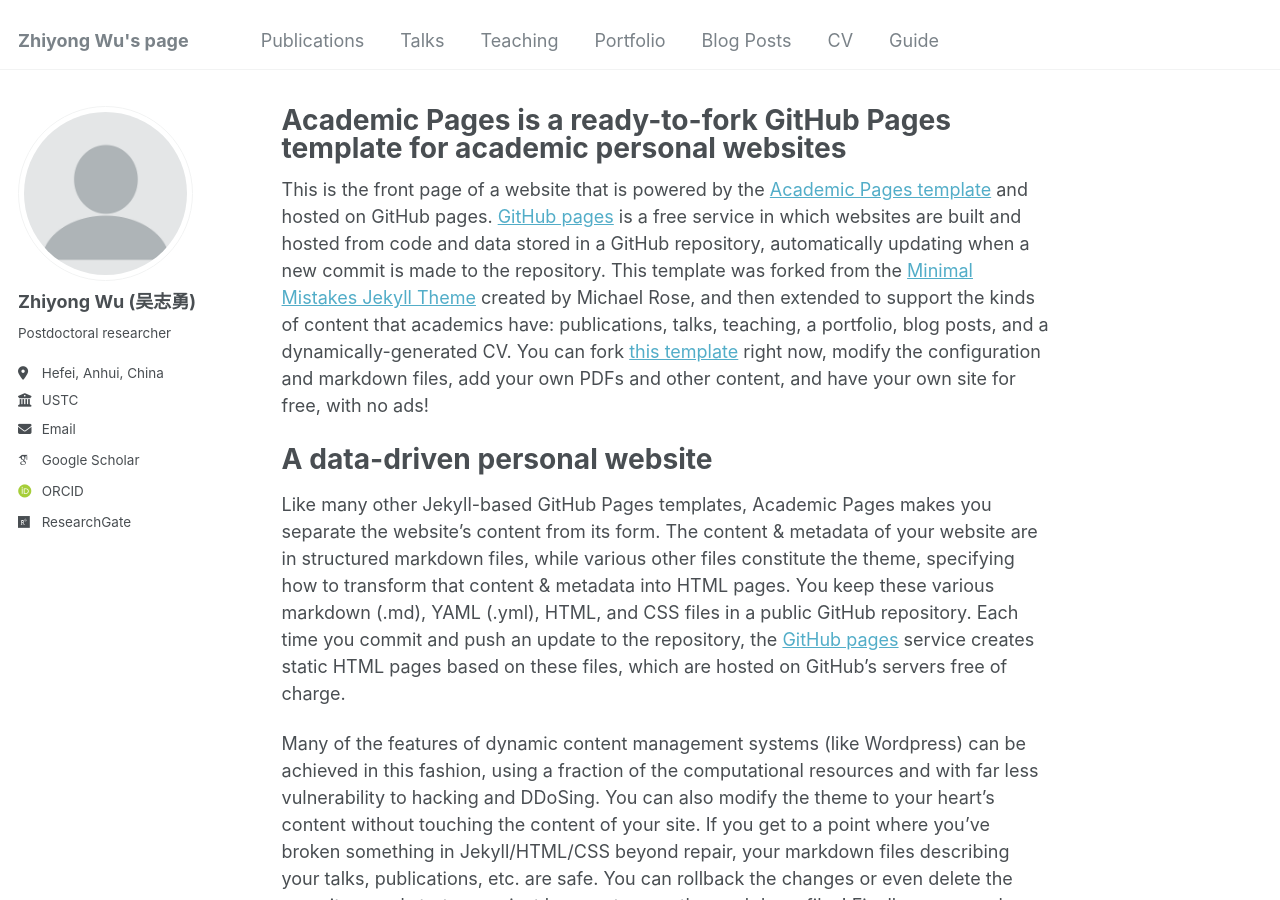
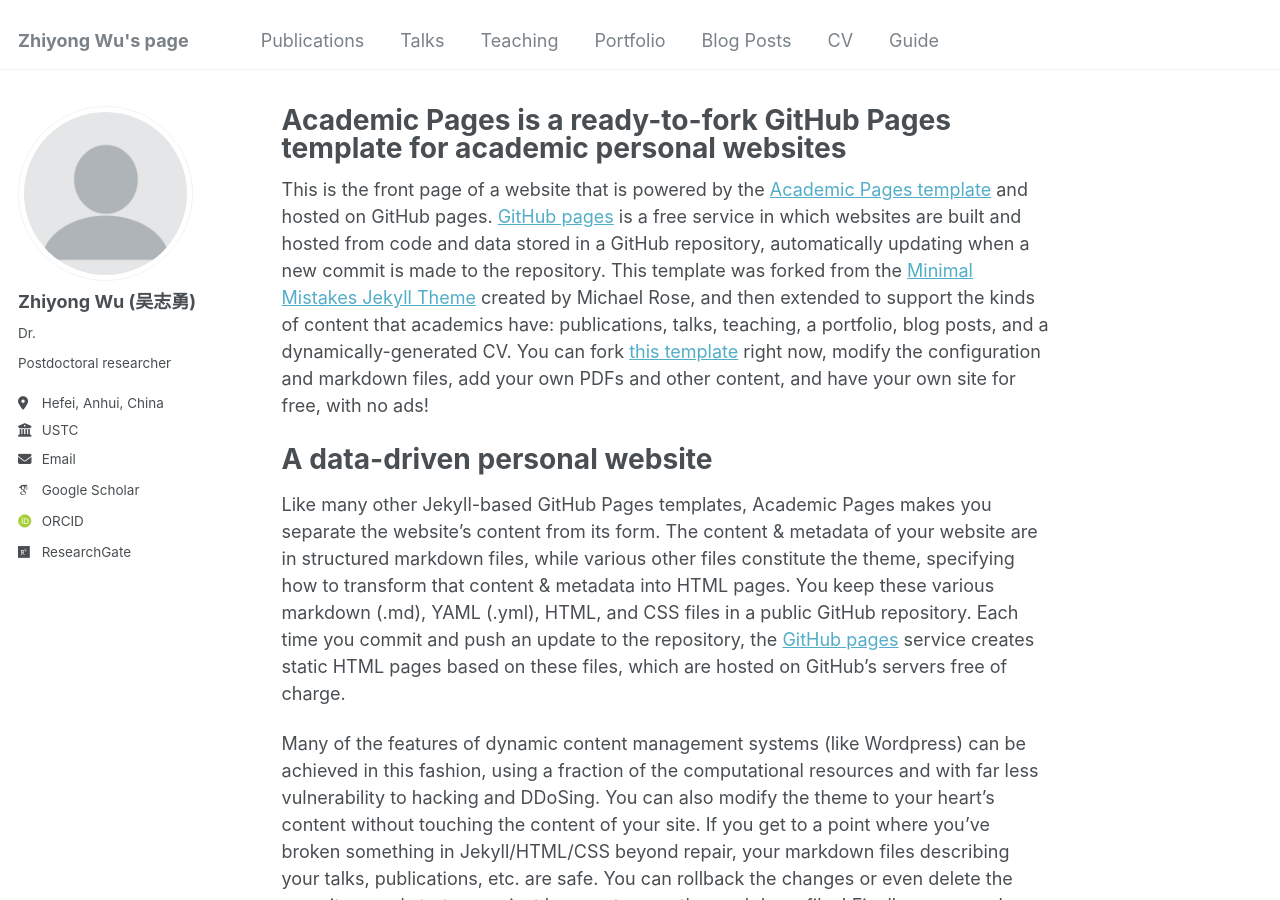
Before and after one commit to Z-Y-Wu/ZW-, a Jekyll site: the page built from _pages/about.md, in a window 1280 px wide and 900 px high. Built offline with Jekyll 4.4.1, drawn with Linux system fonts in a browser that asks for light colours; some web fonts are replaced.

```diff
--- a/_config.yml
+++ b/_config.yml
@@ -23,7 +23,7 @@ author:
   # Biographic information
   avatar           : "profile.png"
   name             : "Zhiyong Wu (吴志勇)"
-  pronouns         : # example: "she/her"
+  pronouns         : "Dr."
   bio              : "Postdoctoral researcher"
   location         : "Hefei, Anhui, China"
   employer         : "USTC"
```
